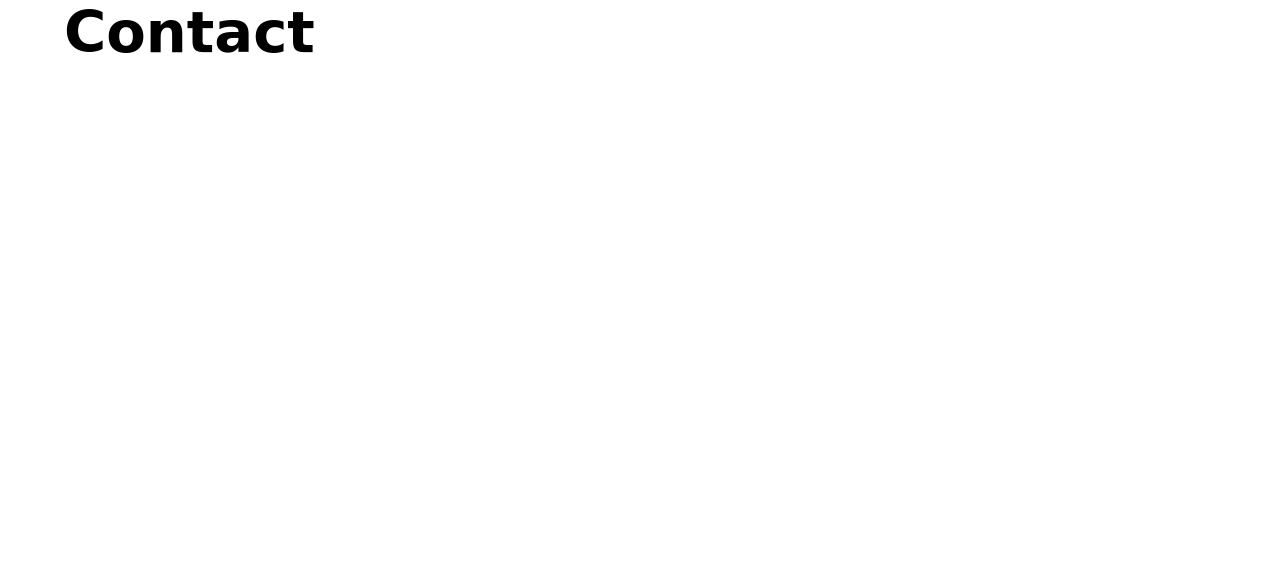
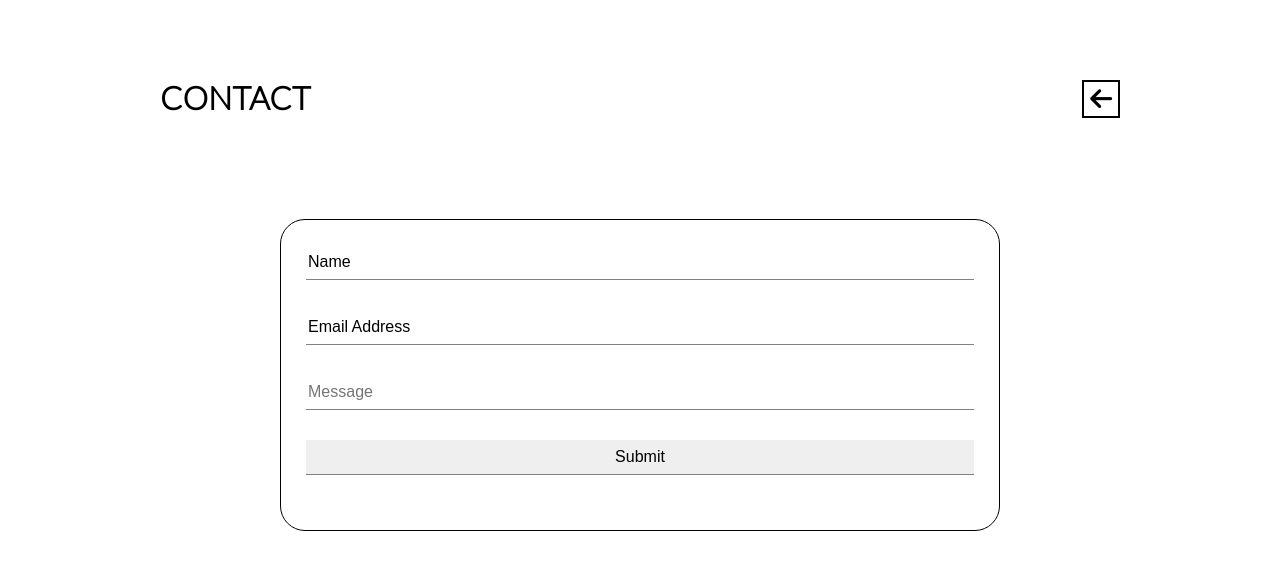
Before and after one commit to mel-ahls/spokenwithoutwords, a plain HTML site: page contact.html in a window 1280 px wide. Drawn offline with Linux system fonts and the light colour scheme.

Commit message:
back buttons & contact form

```diff
--- a/contact.html
+++ b/contact.html
@@ -4,22 +4,45 @@
   <meta charset="UTF-8">
   <meta name="viewport" content="width=device-width, initial-scale=1.0">
 
+  <script src="https://kit.fontawesome.com/73650af842.js" crossorigin="anonymous"></script>
+
   <link rel="stylesheet" href="styles.css">
+  <link rel="preconnect" href="https://fonts.gstatic.com">
+  <link href="https://fonts.googleapis.com/css2?family=Lato:ital,wght@0,300;1,100&family=Yellowtail&display=swap" rel="stylesheet">
 
   <title>Contact | Spoken Without Words</title>
 </head>
 <body>
+  <main>
 
-  <header class="wrapper">
-    <h1>Contact</h1>
-  </header>
+    <section>
+      <div class="wrapper">
 
-  <main>
-    <section class="wrapper">
+        <div class="title-exit">
+          <h1>Contact</h1>
+          <a href="index.html" class="center"><i class="fas fa-arrow-left"></i></a>
+        </div>
 
+        <div class="center">
+          <form action="" method="POST">
+              <label class="sr-only" id"name" for="name">Name</label>
+              <input type="name" id="name" value="Name" name="Name" required>
+
+              <label class="sr-only" id"email" for="email">Email</label>
+              <input type="email" id="email" value="Email Address" name="Email Address" required>
+
+              <label class="sr-only" id"message" for="message">Message</label>
+              <input type="text" id="message" name="message" placeholder="Message" required>
+
+              <label class="sr-only" id"submit" for="submit">Submit</label>
+              <input type="submit" id="sumbit" value="Submit" required>
+          </form>
+        </div>
+
+      </div>
 
     </section>
+
   </main>
-
 </body>
 </html>
--- a/styles.css
+++ b/styles.css
@@ -9,8 +9,8 @@ html { -moz-box-sizing: border-box; -webkit-box-sizing: border-box; box-sizing:
 
 .wrapper {
   max-width: 1200px;
-  width: 90%;
-  margin: 0 auto;
+  width: 75%;
+  margin: 80px auto;
 }
 
 ul,
@@ -46,13 +46,45 @@ body {
   padding: 0;
 }
 
+h1 {
+  text-transform: uppercase;
+  margin-bottom: 22px;
+}
+
 a {
   text-decoration: none;
   color: black;
 }
 
-body, .social-menu ul, .main-text {
+a:focus {
+  border: 1px solid red;
+}
+
+.fab, a {
+  font-size: 25px;
+}
+
+.fab:hover, nav a:hover {
+  color: #74000d;
+  transition: .5s;
+
+  cursor: pointer;
+}
+
+.home-container, .social-menu ul, .main-text, .title-exit, .form-top {
   display: flex;
+}
+
+.center {
+  display: flex;
+  justify-content: center;
+  align-items: center;
+}
+
+.title-exit a {
+  border: 2px solid black;
+  height: 38px;
+  padding: 0 6px;
 }
 
 
@@ -62,6 +94,7 @@ body, .social-menu ul, .main-text {
 header h1 {
   font-family: 'Yellowtail', cursive;
   font-size: 4.5vw;
+  text-transform: capitalize;
 }
 
 .main-text header nav {
@@ -80,27 +113,45 @@ li {
   padding: 12px;
 }
 
-nav li a, .fab {
-  font-size: 25px;
-}
-
 .main-text {
   width: 100%;
 }
 
 .main-text {
   flex-direction: column;
-  justify-content: center;
-  align-items: center;
 }
 
 .main-image {
   height: 100vh;
 }
 
-.fab:hover, nav a:hover {
-  color: #74000d;
-  transition: .5s;
 
-  cursor: pointer;
+/* ABOUT PAGE */
+
+.title-exit {
+  justify-content: space-between;
 }
+
+p {
+  margin-bottom: 10px;
+}
+
+
+/* CONTACT PAGE */
+
+form {
+  width: 75%;
+  margin-top: 80px;
+  padding: 25px;
+
+  border: 1px solid black;
+  border-radius: 25px;
+}
+
+form input {
+  width: 100%;
+  height: 35px;
+  margin-bottom: 30px;
+  border: none;
+  border-bottom: 1px solid grey;
+}
```
Also changed, not shown: about.html (+12 -9 lines), index.html (+9 -6 lines), work.html (+8 -0 lines), script.js (added).
